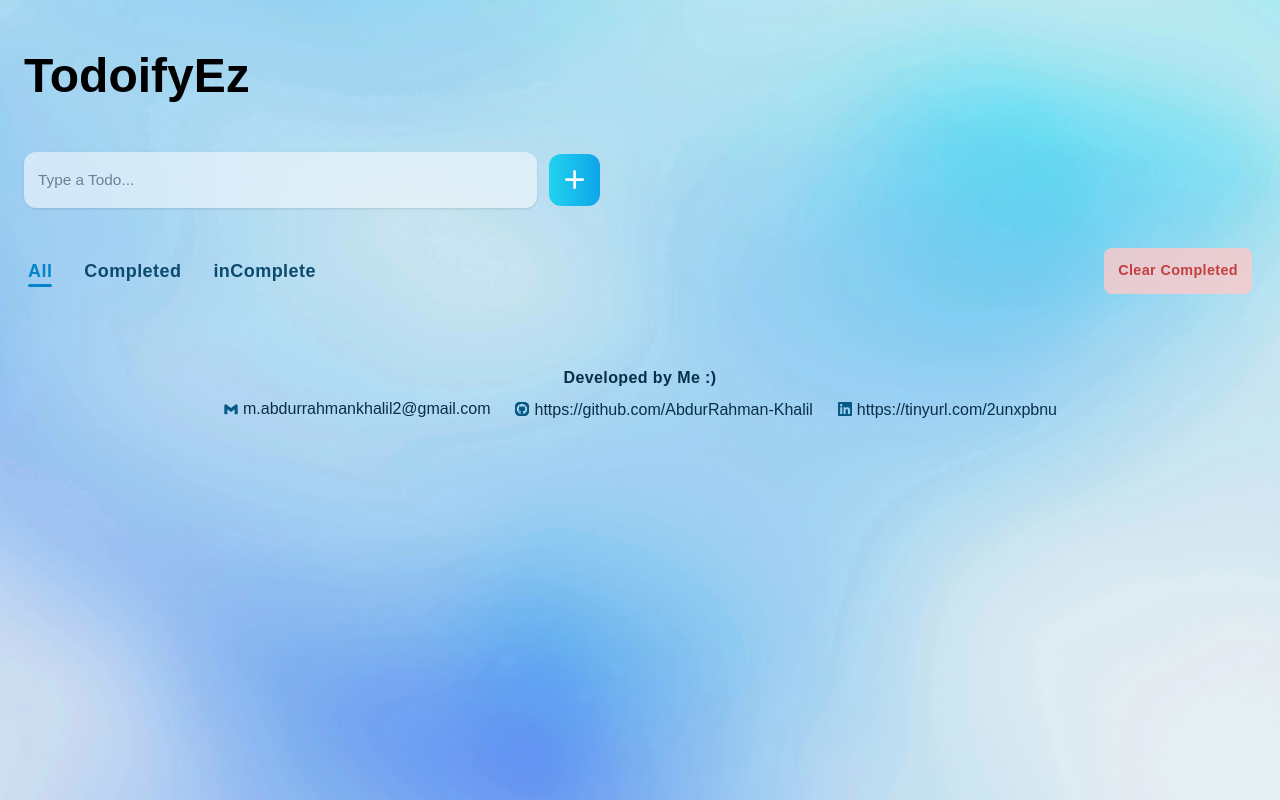
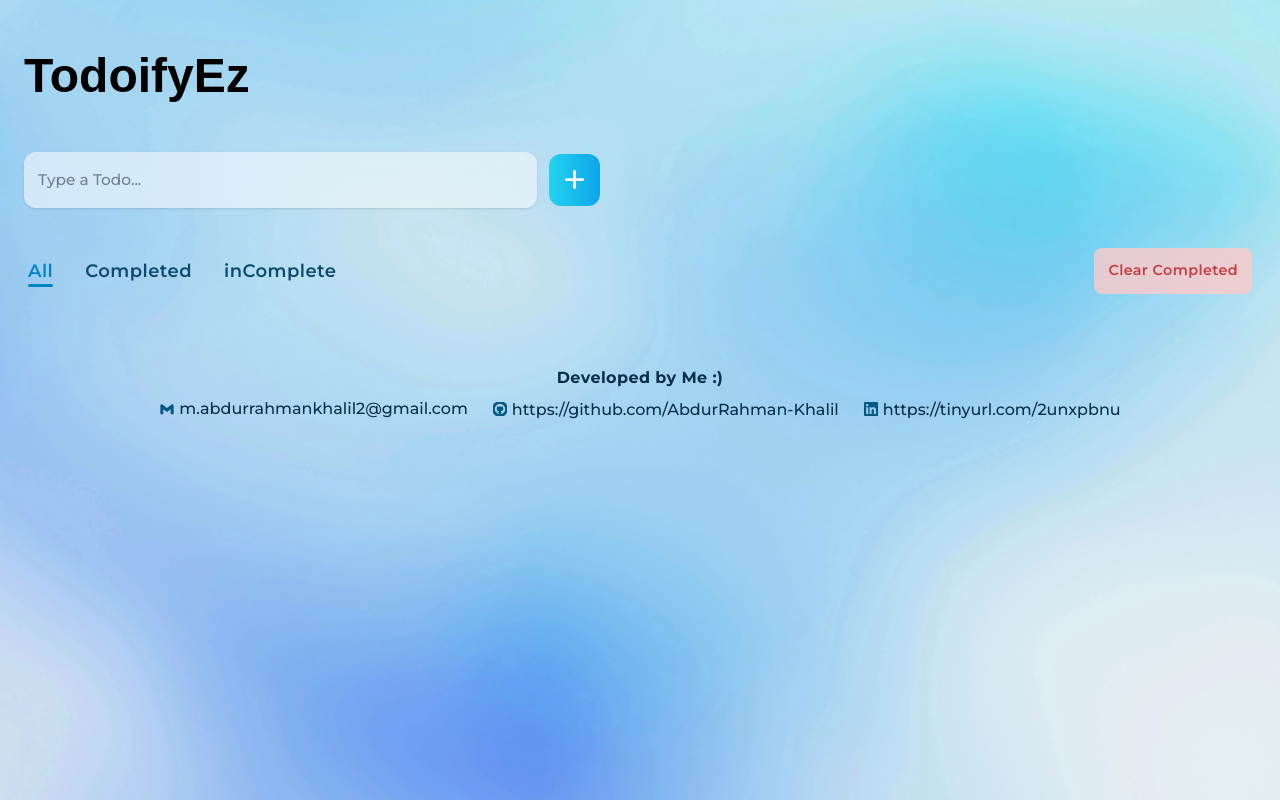
Before and after one commit to AbdurRahman-Khalil/todoify_ez, a React (Vite) app: page / in a window 1280 px wide. Built offline with nearby package versions, Linux system fonts and the light colour scheme.

Commit message:
added workflow

```diff
--- a/src/components/Logo.jsx
+++ b/src/components/Logo.jsx
@@ -3,7 +3,7 @@
     return (
         <div className="py-10">
 
-            <h1 className="text-[3rem] font-bold font-despairs duration-200 ease-linear">
+            <h1 className="text-[3rem] font-semibold font-despairs duration-200 ease-linear">
                 TodoifyEz
             </h1>
         </div>
--- a/src/index.css
+++ b/src/index.css
@@ -1,3 +1,6 @@
+@import url('https://fonts.googleapis.com/css2?family=Montserrat:ital,wght@0,100..900;1,100..900&display=swap');
+
+
 @tailwind base;
 @tailwind components;
 @tailwind utilities;
```
